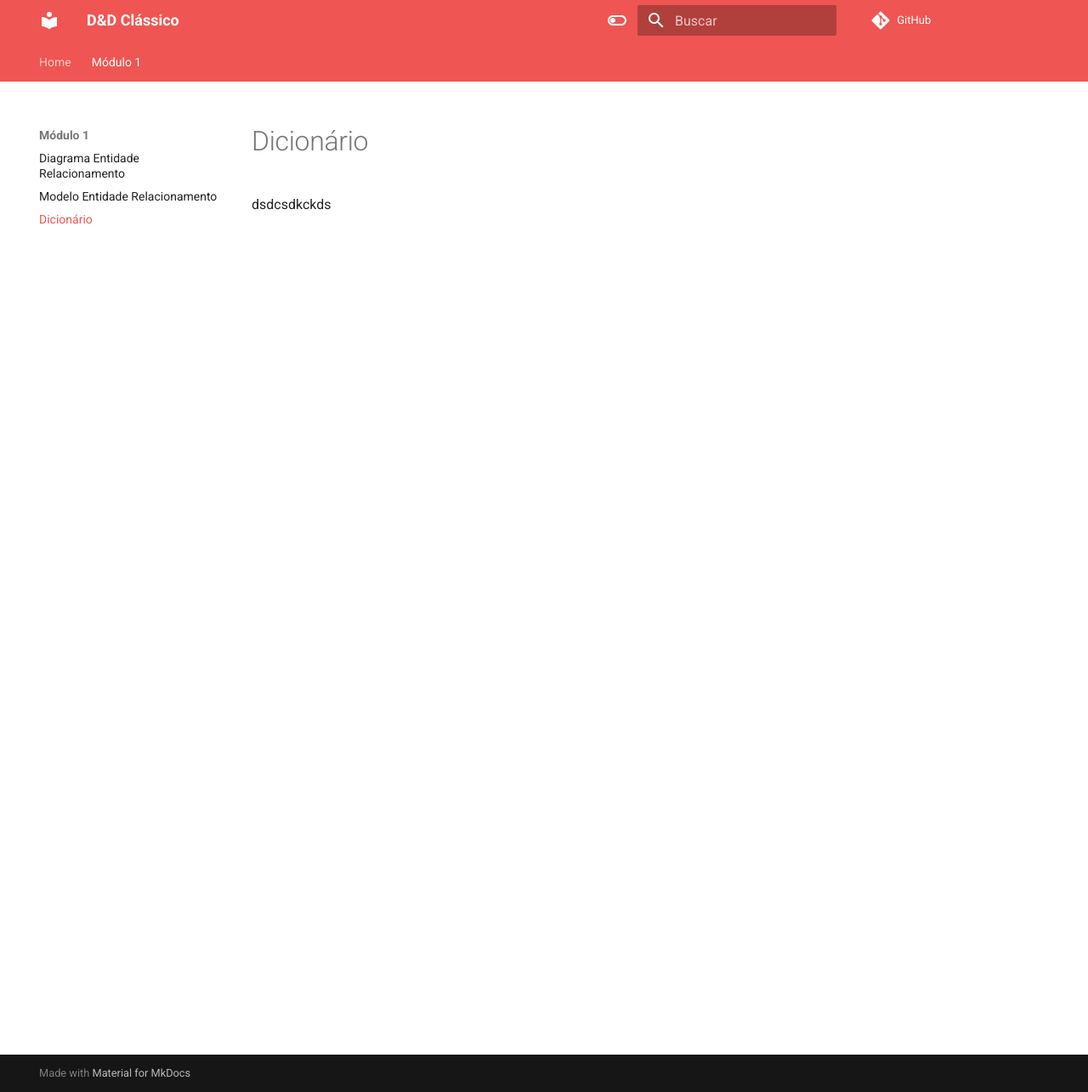
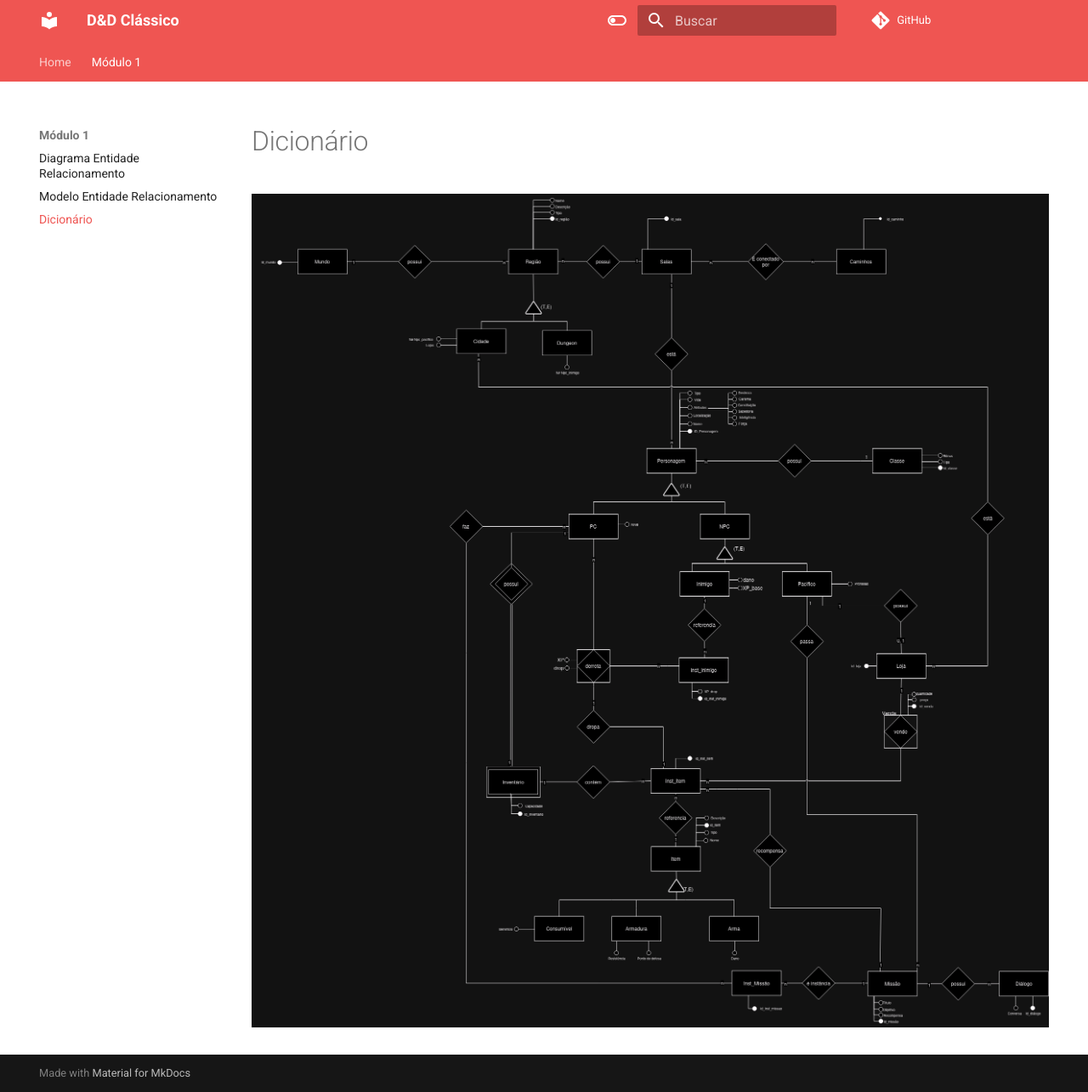
Before and after one commit to SBD1/2024.2-D-D-classico, an MkDocs documentation site: the page built from docs/dicionario.md, in a window 1280 px wide and 1285 px high. Shown: the whole window at 85% size. Built offline with MkDocs 1.6.1 and Material for MkDocs 9.7.7, drawn with Linux system fonts in a browser that asks for light colours; comment, search, counter and statistics services are not loaded.

Commit message:
Adiciona MER

```diff
--- a/docs/dicionario.md
+++ b/docs/dicionario.md
@@ -1 +1 @@
-dsdcsdkckds
+![Diagrama Entidade Relacionamento](/2024.2-D-D-classico/imagens/DER.drawio.png)
```
Also changed, not shown: docs/MER.md (added, +1 -0 lines), docs/imagens/DER.drawio.png, docs/imagens/MER.drawio.png (added).
